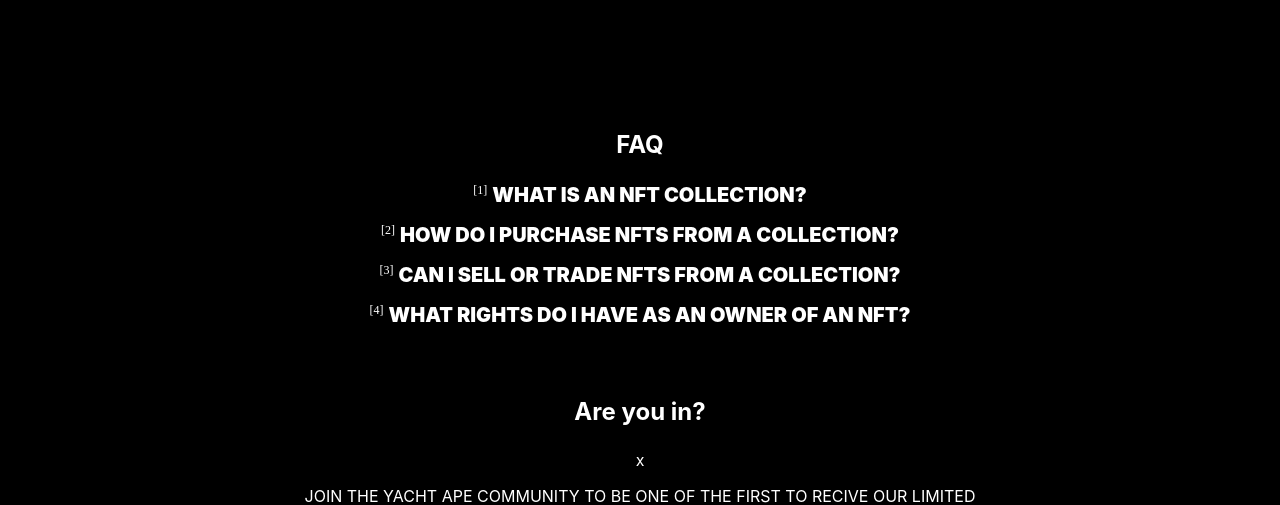
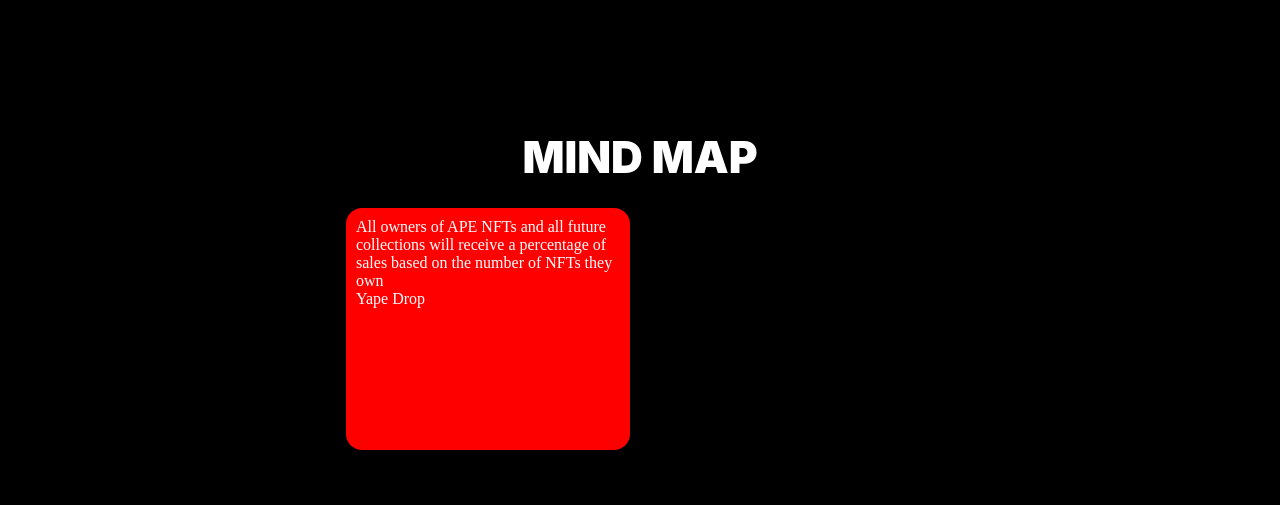
Before and after one commit to Bogdddan/test-softryzen, a React (Create React App) app: page / in a window 1280 px wide. Shown: the part 1968-2473 px from the top of the page. Built offline with nearby package versions, Linux system fonts and the light colour scheme; a web font is replaced by a local one.

Commit message:
mindmap slider

```diff
--- a/src/components/App.jsx
+++ b/src/components/App.jsx
@@ -7,7 +7,7 @@ import FAQ from './faq/Faq';
 import Footer from './footer/Footer';
 import Header from './header/Header';
 // import Hero from './hero/Hero';
-// import MindMap from './mindMap/MindMap';
+import MindMap from './mindMap/MindMap';
 import css from './App.module.css';
 
 
@@ -16,7 +16,7 @@ export const App = () => {
     <div className={css.container}>
       <Header/>
       <About/>
-      {/* <MindMap/> */}
+      <MindMap/>
       {/* <Arts/> */}
       <FAQ/>
       <ContactUs/>
--- a/src/components/App.module.css
+++ b/src/components/App.module.css
@@ -6,4 +6,5 @@
     background-color: black;
     padding-top: 40px;
     padding-bottom: 24px;
+    overflow: hidden;
 }
--- a/src/components/about/about.module.css
+++ b/src/components/about/about.module.css
@@ -32,12 +32,16 @@
     text-align: center;
     width: 70%;
     gap: 16px;
+    margin: 0 auto;
     margin-bottom: 40px;
 }
 .banner{
     background-color: #DC3B5A;
     display: flex;
     gap: 10px;
+}
+.aboutPhoto{
+    text-align: center;
 }
 
 @media screen and (min-width: 768px) {
@@ -69,9 +73,6 @@
         position: relative;
         top: -100px;
     }
-    .banner{
-        width: 100%;
-    }
     .aboutList{
         font-family: Messina Sans Mono;
         font-size: 24px;
--- a/src/components/mindMap/MindMap.jsx
+++ b/src/components/mindMap/MindMap.jsx
@@ -1,30 +1,54 @@
-import React from 'react';
-// import css from './mindMap.module.css'; // Імпортуйте файл CSS модуля
+import React, { useState } from 'react';
+import css from './mindMap.module.css';
 
 function MindMap() {
+  const [currentSlide, setCurrentSlide] = useState(0);
 
-  // const cards = [
-  //   <div>
-  //     <p>All owners of APE NFTs and all future collections will receive a percentage of sales based on the number of NFTs they own</p>
-  //     <p>Yape Drop</p>
-  //   </div>,
-  //   <div>
-  //     <p>Launch of the 2nd YACHT Collection Releasing the first version of the Ape Slam Game</p>
-  //     <p>New Collection</p>
-  //   </div>,
-  //   <div>
-  //     <p>Launch your own token, the proceeds of which will go to a global fund to LAUNCH YACHT CLUB AND PROMOTE it</p>
-  //     <p>Token</p>
-  //   </div>,
-  //   <div>
-  //     <button>Learn morein mind map</button>
-  //   </div>,
-  // ];
+  const cards = [
+    <div className={css.card}>
+      <p>All owners of APE NFTs and all future collections will receive a percentage of sales based on the number of NFTs they own</p>
+      <p>Yape Drop</p>
+    </div>,
+    <div className={css.card}>
+      <p>Launch of the 2nd YACHT Collection Releasing the first version of the Ape Slam Game</p>
+      <p>New Collection</p>
+    </div>,
+    <div className={css.card}>
+      <p>Launch your own token, the proceeds of which will go to a global fund to LAUNCH YACHT CLUB AND PROMOTE it</p>
+      <p>Token</p>
+    </div>,
+    <div className={css.card}>
+      <button>Learn morein mind map</button>
+    </div>,
+  ];
+
+  const handlePrevClick = () => {
+    setCurrentSlide(currentSlide - 1);
+  };
+
+  const handleNextClick = () => {
+    setCurrentSlide(currentSlide + 1);
+  };
 
   return (
-    <>
-
-    </>
+    <div className={css.mindMapCont}>
+      <h2>MIND MAP</h2>
+      <ul className={css.mindMapList}>
+        {cards.map((card, index) => (
+          <li key={index} style={{ display: index === currentSlide ? 'block' : 'none' }}>
+            <div className={css.mindMapItem}> {card} </div>
+          </li>
+        ))}
+      </ul>
+      <span className={css.mindMapBtns}>
+        <button className={css.mindMapPrevBtn} disabled={currentSlide === 0} onClick={handlePrevClick}>
+          <p>Prev</p>
+        </button>
+        <button className={css.mindMapNextBtn} disabled={currentSlide === cards.length - 1} onClick={handleNextClick}>
+          <p>Next</p>
+        </button>
+      </span>
+    </div>
   );
 }
 
--- a/src/components/mindMap/mindMap.module.css
+++ b/src/components/mindMap/mindMap.module.css
@@ -0,0 +1,78 @@
+.mindMapGrid {
+    display: grid;
+
+}
+
+.mindMapBtns {
+    display: flex;
+    align-items: center;
+    justify-content: center;
+}
+
+.mindMapPrevBtn {
+    background-color: transparent;
+    border: none;
+    margin-right: 48px;
+}
+
+.mindMapPrevBtn>p {
+    font-family:  Biro Script Plus;
+    font-weight: 400;
+    font-size: 24px;
+}
+
+
+.mindMapNextBtn {
+    background-color: transparent;
+    border: none;
+}
+.mindMapNextBtn>p {
+    font-family:  Biro Script Plus;
+    font-weight: 400;
+    font-size: 24px;
+}
+
+.mindMapCont>h2 {
+    margin-top: 60px;
+    margin-bottom: 24px;
+    font-weight: 900;
+    font-size: 44px;
+    text-align: center;
+}
+
+.mindMapList {
+    display: flex;
+    gap: 20px;
+    align-items: center;
+    justify-content: center;
+}
+
+.mindMapList li {
+    display: flex;
+    font-family: Messina Sans Mono;
+    width: 216px;
+    height: 242px;
+    border-radius: 16px;
+    background-color: red;
+    overflow: hidden;
+}
+.mindMapItem{
+    padding: 10px;
+}
+
+@media screen and (min-width: 768px) {
+    .mindMapList {
+        display: grid;
+        grid-template-columns: repeat(2, 1fr);
+    }
+
+    .mindMapList li {
+        width: 284px;
+        height: 242px;
+    }
+    .mindMapBtns{
+        display: none;
+    }
+}
+
+@media screen and (min-width: 1280px) {}
```
